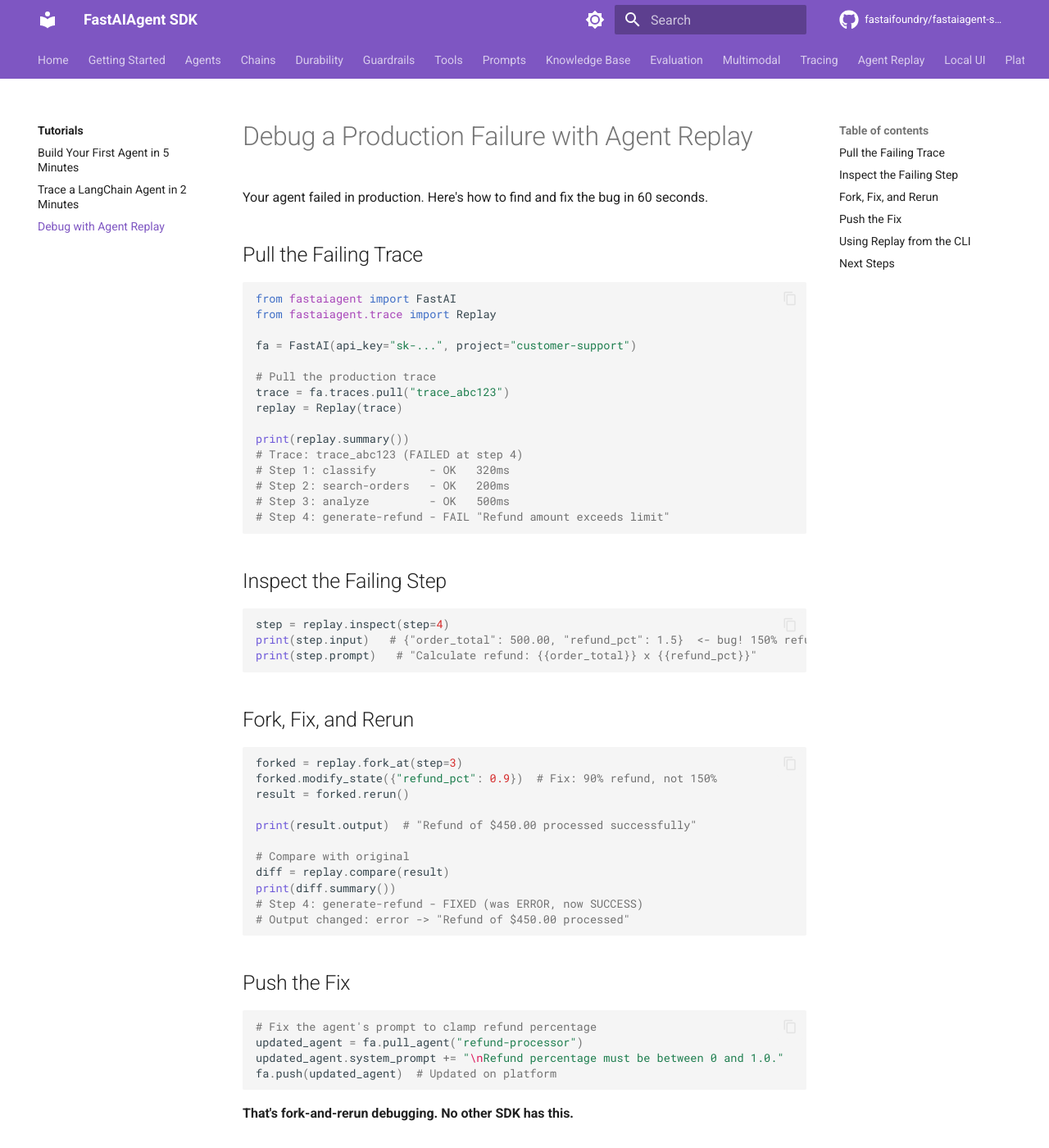
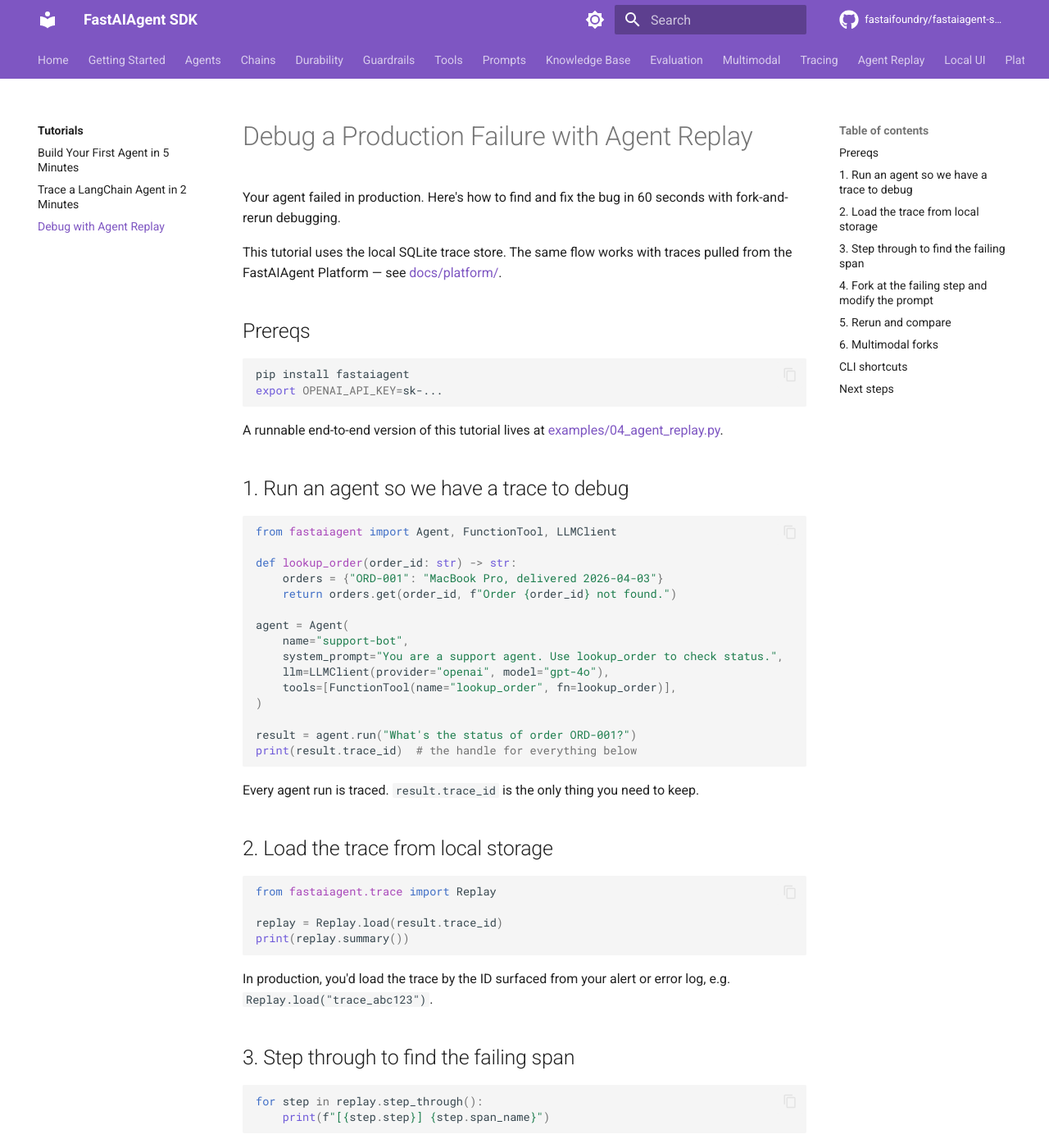
Before and after one commit to fastaifoundry/fastaiagent-sdk, an MkDocs documentation site: the page built from docs/tutorials/debug-with-replay.md, in a window 1280 px wide and 1400 px high. Shown: the whole window at 82% size. Built offline with MkDocs 1.6.1 and Material for MkDocs 9.7.7, drawn with Linux system fonts in a browser that asks for light colours; comment, search, counter and statistics services are not loaded; some of the changed text lies outside the part shown.

Commit message:
fix(docs): rewrite debug-with-replay tutorial; add doc-snippet import guard
The previous ``debug-with-replay.md`` tutorial referenced a fictional
``FastAI`` class with ``fa.traces.pull(…)``, ``fa.pull_agent(…)``,
``Replay(trace)`` (positional), ``replay.summary()`` /
``replay.inspect()`` / ``replay.compare()`` methods that have never
existed in the public SDK. New users copy-pasting the tutorial hit
``ImportError: cannot import name 'FastAI'`` on the first line.

Rewrites the tutorial against the actual ``Replay`` API
(``Replay.load``, ``replay.summary``, ``replay.step_through``,
``forked.fork_at`` / ``modify_prompt`` / ``modify_input`` / ``rerun`` /
``compare``) — same flow as the canonical ``examples/04_agent_replay.py``.

Adds ``tests/test_doc_snippet_imports.py`` to prevent the class of bug:
walks every README + docs Markdown, extracts Python code blocks,
parses them with ``ast``, and asserts every ``from fastaiagent...
import ...`` statement actually resolves in a fresh namespace. Caught
both the ``Replay`` re-export and the fictional ``FastAI`` import on
the very first run; ``mkdocs build --strict`` could not have caught
either because it renders fenced blocks but does not execute them.

CHANGELOG ``[1.1.1]`` updated to reflect the broader scope.

Co-Authored-By: Claude Opus 4.7 (1M context) <noreply@anthropic.com>

````diff
--- a/docs/tutorials/debug-with-replay.md
+++ b/docs/tutorials/debug-with-replay.md
@@ -1,77 +1,132 @@
 # Debug a Production Failure with Agent Replay
 
-Your agent failed in production. Here's how to find and fix the bug in 60 seconds.
+Your agent failed in production. Here's how to find and fix the bug in
+60 seconds with fork-and-rerun debugging.
 
-## Pull the Failing Trace
+This tutorial uses the local SQLite trace store. The same flow works
+with traces pulled from the FastAIAgent Platform — see
+[docs/platform/](../platform/index.md).
+
+## Prereqs
+
+```bash
+pip install fastaiagent
+export OPENAI_API_KEY=sk-...
+```
+
+A runnable end-to-end version of this tutorial lives at
+[examples/04_agent_replay.py](https://github.com/fastaifoundry/fastaiagent-sdk/blob/main/examples/04_agent_replay.py).
+
+## 1. Run an agent so we have a trace to debug
 
 ```python
-from fastaiagent import FastAI
+from fastaiagent import Agent, FunctionTool, LLMClient
+
+def lookup_order(order_id: str) -> str:
+    orders = {"ORD-001": "MacBook Pro, delivered 2026-04-03"}
+    return orders.get(order_id, f"Order {order_id} not found.")
+
+agent = Agent(
+    name="support-bot",
+    system_prompt="You are a support agent. Use lookup_order to check status.",
+    llm=LLMClient(provider="openai", model="gpt-4o"),
+    tools=[FunctionTool(name="lookup_order", fn=lookup_order)],
+)
+
+result = agent.run("What's the status of order ORD-001?")
+print(result.trace_id)  # the handle for everything below
+```
+
+Every agent run is traced. ``result.trace_id`` is the only thing you
+need to keep.
+
+## 2. Load the trace from local storage
+
+```python
 from fastaiagent.trace import Replay
 
-fa = FastAI(api_key="sk-...", project="customer-support")
-
-# Pull the production trace
-trace = fa.traces.pull("trace_abc123")
-replay = Replay(trace)
-
+replay = Replay.load(result.trace_id)
 print(replay.summary())
-# Trace: trace_abc123 (FAILED at step 4)
-# Step 1: classify        - OK   320ms
-# Step 2: search-orders   - OK   200ms
-# Step 3: analyze         - OK   500ms
-# Step 4: generate-refund - FAIL "Refund amount exceeds limit"
 ```
 
-## Inspect the Failing Step
+In production, you'd load the trace by the ID surfaced from your alert
+or error log, e.g. ``Replay.load("trace_abc123")``.
+
+## 3. Step through to find the failing span
 
 ```python
-step = replay.inspect(step=4)
-print(step.input)   # {"order_total": 500.00, "refund_pct": 1.5}  <- bug! 150% refund
-print(step.prompt)   # "Calculate refund: {{order_total}} x {{refund_pct}}"
+for step in replay.step_through():
+    print(f"[{step.step}] {step.span_name}")
 ```
 
-## Fork, Fix, and Rerun
+Each ``ReplayStep`` carries the span name, input, output, and
+attributes — enough to spot which step misbehaved.
+
+## 4. Fork at the failing step and modify the prompt
 
 ```python
-forked = replay.fork_at(step=3)
-forked.modify_state({"refund_pct": 0.9})  # Fix: 90% refund, not 150%
-result = forked.rerun()
-
-print(result.output)  # "Refund of $450.00 processed successfully"
-
-# Compare with original
-diff = replay.compare(result)
-print(diff.summary())
-# Step 4: generate-refund - FIXED (was ERROR, now SUCCESS)
-# Output changed: error -> "Refund of $450.00 processed"
+forked = replay.fork_at(step=2)
+forked.modify_prompt(
+    "You are a support agent. Use lookup_order. "
+    "Reply in exactly one sentence. Never use bullet points."
+)
 ```
 
-## Push the Fix
+``fork_at`` returns a ``ForkedReplay`` you can chain modifications on:
+``modify_prompt``, ``modify_input``, ``modify_config``, ``modify_state``.
+
+## 5. Rerun and compare
 
 ```python
-# Fix the agent's prompt to clamp refund percentage
-updated_agent = fa.pull_agent("refund-processor")
-updated_agent.system_prompt += "\nRefund percentage must be between 0 and 1.0."
-fa.push(updated_agent)  # Updated on platform
+rerun = forked.rerun()
+print("Original:", rerun.original_output)
+print("New:     ", rerun.new_output)
+
+diff = forked.compare(rerun)
+print("Diverged at step:", diff.diverged_at)
 ```
 
-**That's fork-and-rerun debugging. No other SDK has this.**
+The rerun uses the modified prompt; ``compare`` shows where the original
+and rerun diverged.
 
-## Using Replay from the CLI
+## 6. Multimodal forks
+
+When the original input was multimodal, ``modify_input`` accepts the
+same shapes ``Agent.run`` does — strings, ``Image``, ``PDF``, or a list:
+
+```python
+from fastaiagent import Image
+
+forked.modify_input([
+    "Try with a clearer image",
+    Image.from_file("clearer_receipt.jpg"),
+])
+result = forked.rerun()
+```
+
+See [docs/multimodal/](../multimodal/index.md) for more on multimodal
+inputs.
+
+## CLI shortcuts
 
 ```bash
 # List recent traces
 fastaiagent traces list
 
-# Start interactive replay
-fastaiagent replay trace_abc123
-
-# Step through
-fastaiagent replay trace_abc123 --step-through
+# Pull a specific trace as JSON
+fastaiagent traces show <trace-id>
 ```
 
-## Next Steps
+For interactive replay, use the [Local UI](../ui/index.md) — it ships
+inside the wheel and gives you a fork dialog, span inspector, and
+side-by-side comparison view.
 
-- [Agent Replay Reference](../replay/index.md) for the complete API
-- [Tracing Guide](../tracing/index.md) for setting up tracing
-- [Evaluation Guide](../evaluation/index.md) to prevent regressions
+**That's fork-and-rerun debugging. No other SDK has this.**
+
+## Next steps
+
+- [Agent Replay reference](../replay/index.md) for the complete API
+- [Tracing guide](../tracing/index.md) for setting up tracing
+- [Evaluation guide](../evaluation/index.md) to prevent regressions with eval datasets
+- Runnable end-to-end script:
+  [examples/04_agent_replay.py](https://github.com/fastaifoundry/fastaiagent-sdk/blob/main/examples/04_agent_replay.py)
````
Also changed, not shown: CHANGELOG.md (+13 -0 lines), 1 other file.
